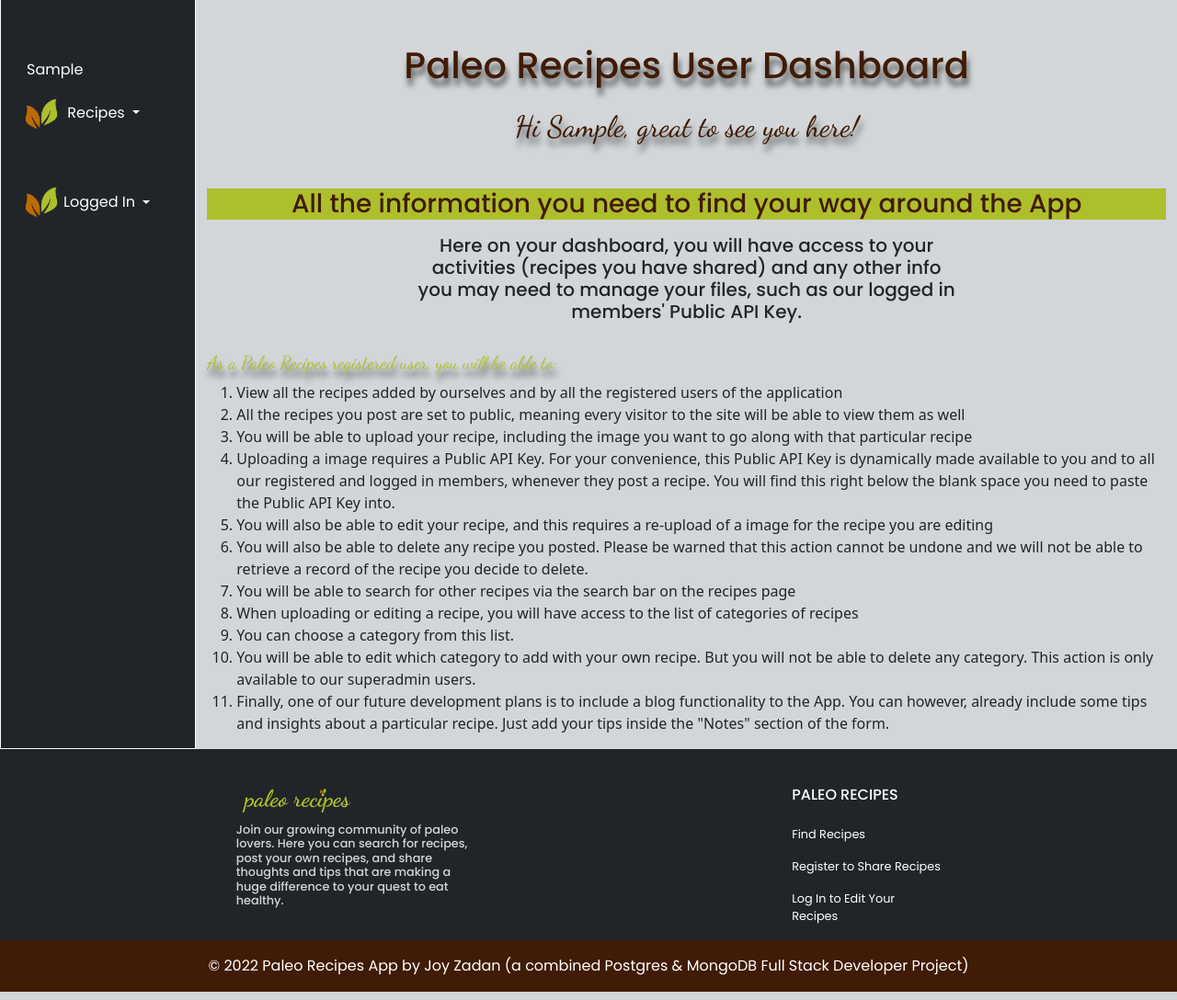
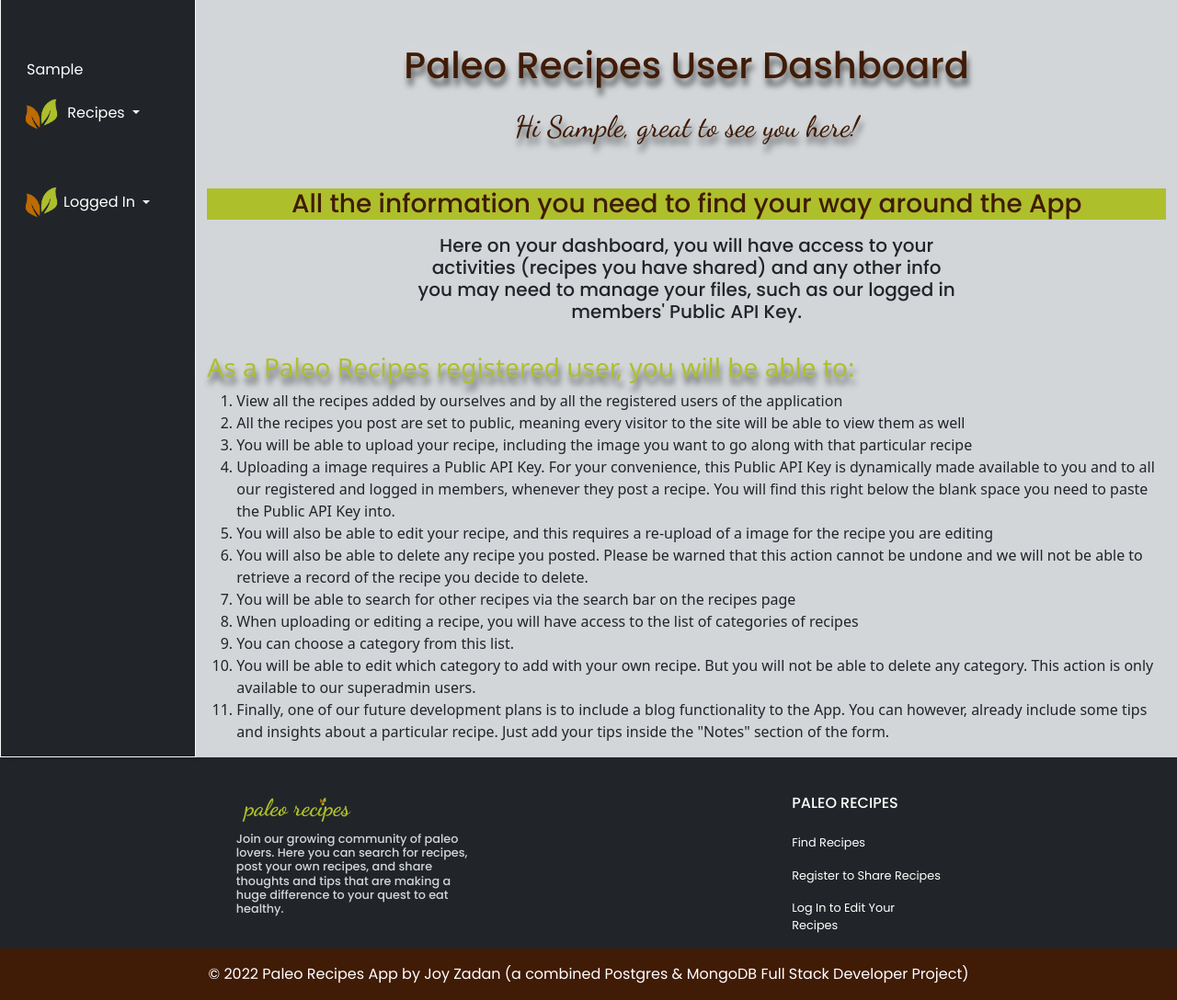
Before and after one commit to JoyZadan/paleo-recipes, a Flask app: page /profile/?username=superadmin in a window 1280 px wide. Shown: the part 60-1148 px from the top of the page at 92% size. Run offline with Flask 2, Linux system fonts and the light colour scheme; the visitor is signed in with stand-in values (Sample User, id 1).

Commit message:
Edit list header to display more prominently using custom alt-display-font

```diff
--- a/paleorecipes/static/css/style.css
+++ b/paleorecipes/static/css/style.css
@@ -76,6 +76,12 @@ a {
 
 .display-font {
     font-family: var(--ff-display);
+    color: var(--custom-color-display);
+    text-shadow: var(--text-shadow);
+}
+
+.alt-display-font {
+    font-family: var(--custom-color-secondary);
     color: var(--custom-color-display);
     text-shadow: var(--text-shadow);
 }
--- a/paleorecipes/templates/profile.html
+++ b/paleorecipes/templates/profile.html
@@ -80,7 +80,7 @@
                     </p>
                 </div>
                 <div>
-                    <p class="mt-4 h5 display-font">As a Paleo Recipes registered user, you will be able to:</p>
+                    <h3 class="mt-4 alt-display-font">As a Paleo Recipes registered user, you will be able to:</h3>
                     <ol>
                         <li>View all the recipes added by ourselves and by all the registered users of the application</li>
                         <li>All the recipes you post are set to public, meaning every visitor to the site will be able to view them as well</li>
```
